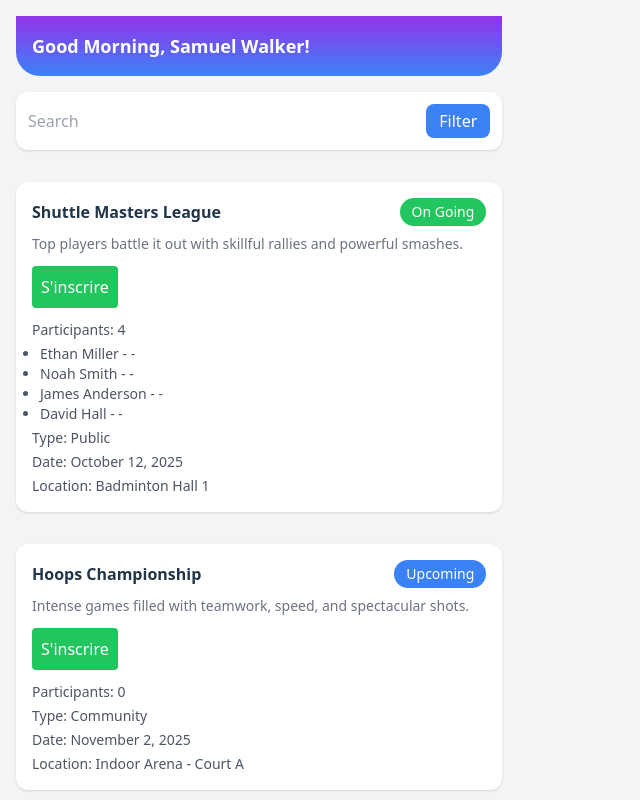
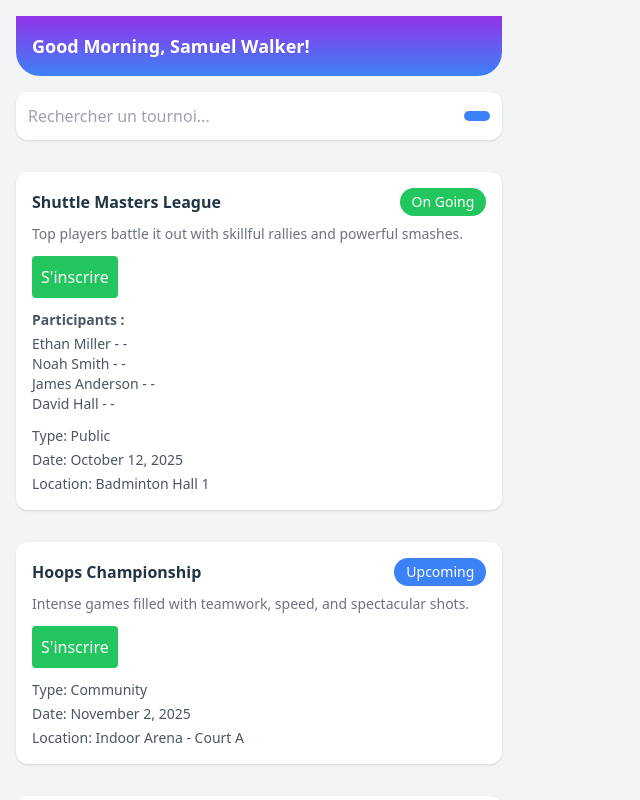
Before and after one commit to SALWA507/projet-de-arynasync, a React (Vite) app in the folder arenasync/: page / in a window 1280 px wide. Shown: the top 800 px of the page, without its empty margins (0-640 px from the left). Built offline with nearby package versions, Linux system fonts and the light colour scheme.

Commit message:
activer la barre de recherche

```diff
--- a/arenasync/src/components/RegistrationForm.jsx
+++ b/arenasync/src/components/RegistrationForm.jsx
@@ -7,12 +7,14 @@ export default function RegistrationForm({ onSubmit }) {
 
   const handleSubmit = (e) => {
     e.preventDefault();
+
     if (name.trim().length < 3) {
       alert("Le nom doit avoir au moins 3 caractères");
       return;
     }
 
-    onSubmit({ name, equipe, niveau });
+    const participant = { name, equipe, niveau };
+    onSubmit(participant);
 
     setName("");
     setEquipe("");
@@ -47,7 +49,7 @@ export default function RegistrationForm({ onSubmit }) {
       />
       <button
         type="submit"
-        className="bg-blue-500 text-white p-2 rounded"
+        className="bg-blue-500 text-white p-2 rounded disabled:bg-gray-300"
       >
         Valider
       </button>
--- a/arenasync/src/components/SearchBar.jsx
+++ b/arenasync/src/components/SearchBar.jsx
@@ -1,16 +1,16 @@
 import React from "react";
 
-export default function SearchBar() {
+export default function SearchBar({ searchTerm, onSearchChange }) {
   return (
     <div className="bg-white p-3 rounded-xl shadow mt-4 flex items-center">
       <input
         type="text"
-        placeholder="Search"
+        placeholder="Rechercher un tournoi..."
+        value={searchTerm}
+        onChange={(e) => onSearchChange(e.target.value)}
         className="flex-1 outline-none"
       />
-      <button className="bg-blue-500 text-white px-3 py-1 rounded-lg">
-        Filter
-      </button>
+      <button className="bg-blue-500 text-white px-3 py-1 rounded-lg"></button>
     </div>
   );
 }
--- a/arenasync/src/components/TournamentCard.jsx
+++ b/arenasync/src/components/TournamentCard.jsx
@@ -1,14 +1,12 @@
 import { useState } from "react";
 import StatusBadge from "./statusBadge";
 
-export default function TournamentCard({ tournament, onRegister, onAddParticipant }) {
+export default function TournamentCard({ tournament, onRegister }) {
   const [isRegistered, setIsRegistered] = useState(false);
 
   const handleRegister = () => {
     setIsRegistered(!isRegistered);
-    if (!isRegistered && onRegister) {
-      onRegister(tournament.id);
-    }
+    onRegister();
   };
 
   return (
@@ -20,6 +18,7 @@ export default function TournamentCard({ tournament, onRegister, onAddParticipan
 
       <p className="text-gray-500 text-sm mt-2">{tournament.description}</p>
 
+      {/* Bouton S'inscrire / Se désinscrire */}
       <button
         onClick={handleRegister}
         className={
@@ -30,16 +29,20 @@ export default function TournamentCard({ tournament, onRegister, onAddParticipan
       >
         {isRegistered ? "Se désinscrire" : "S'inscrire"}
       </button>
+      {tournament.participants.length > 0 && (
+        <div className="text-sm mt-3 space-y-1 text-gray-600">
+          <h3 className="font-semibold">Participants :</h3>
+          <ul>
+            {tournament.participants.map((p, i) => (
+              <li key={i}>
+                {p.name} - {p.equipe} - {p.niveau}
+              </li>
+            ))}
+          </ul>
+        </div>
+      )}
 
       <div className="text-sm mt-3 space-y-1 text-gray-600">
-        <p>Participants: {tournament.participants.length}</p>
-        {tournament.participants.length > 0 && (
-          <ul className="ml-2 list-disc">
-            {tournament.participants.map((p, i) => (
-              <li key={i}>{p.name} - {p.equipe} - {p.niveau}</li>
-            ))}
-          </ul>
-        )}
         <p>Type: {tournament.type}</p>
         <p>Date: {tournament.date}</p>
         <p>Location: {tournament.location}</p>
--- a/arenasync/src/pages/Home.jsx
+++ b/arenasync/src/pages/Home.jsx
@@ -2,17 +2,16 @@ import React, { useState } from "react";
 import Header from "../components/Header.jsx";
 import SearchBar from "../components/SearchBar.jsx";
 import TournamentCard from "../components/TournamentCard.jsx";
+import { tournamentData } from "../data/tournamentDB.js";
 import RegistrationForm from "../components/RegistrationForm.jsx";
-import { tournamentData as data } from "../data/tournamentDB.js";
 
 export default function Home() {
-  const [tournaments, setTournaments] = useState(data);
+  const [tournaments, setTournaments] = useState(tournamentData);
   const [activeTournamentId, setActiveTournamentId] = useState(null);
-
+  const [searchTerm, setSearchTerm] = useState("");
   const handleShowForm = (tournamentId) => {
     setActiveTournamentId(tournamentId);
   };
-
   const handleAddParticipant = (participant) => {
     setTournaments((prev) =>
       prev.map((t) =>
@@ -23,24 +22,29 @@ export default function Home() {
     );
     setActiveTournamentId(null);
   };
+  const filteredTournaments = tournaments.filter((t) =>
+    t.title.toLowerCase().includes(searchTerm.toLowerCase())
+  );
 
   return (
     <div className="p-4 bg-gray-100 min-h-screen">
       <Header />
-      <SearchBar />
+      <SearchBar searchTerm={searchTerm} onSearchChange={setSearchTerm} />
 
       <div className="grid grid-cols-1 md:grid-cols-3 gap-4 mt-4">
-        {tournaments.map((tournament) => (
+        {filteredTournaments.map((tournament) => (
           <TournamentCard
             key={tournament.id}
             tournament={tournament}
-            onRegister={handleShowForm}
+            onRegister={() => handleShowForm(tournament.id)}
           />
         ))}
       </div>
 
       {activeTournamentId && (
-        <RegistrationForm onSubmit={handleAddParticipant} />
+        <div className="mt-6">
+          <RegistrationForm onSubmit={handleAddParticipant} />
+        </div>
       )}
     </div>
   );
```
Also changed, not shown: arenasync/src/pages/TournamentDetails.jsx (+0 -8 lines).
